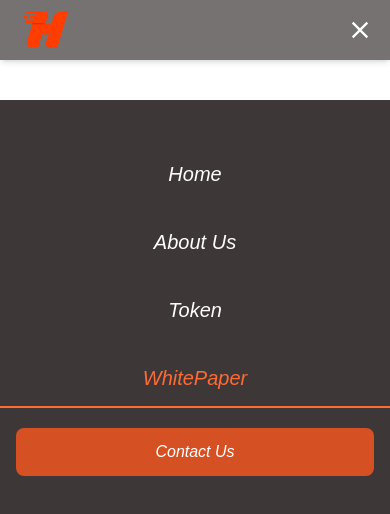
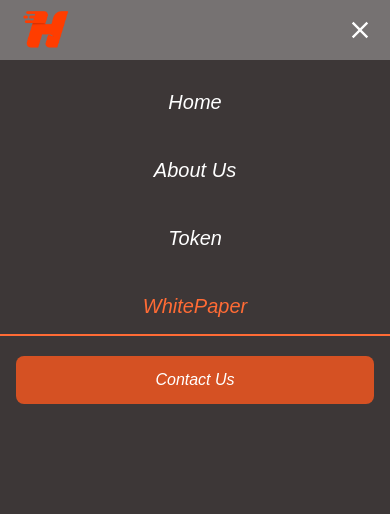
Before and after one commit to Souravhere/hflag, a Next.js app: page /whitepaper in a window 390 px wide. Both pictures are taken after a click on the button "Toggle menu". Shown: the top 514 px of the page. Built offline with nearby package versions, Linux system fonts and the light colour scheme.

Commit message:
few alignment bugs are fixed for responsive header

```diff
--- a/src/components/Header.tsx
+++ b/src/components/Header.tsx
@@ -95,14 +95,14 @@ export default function Header() {
           <AnimatePresence>
             {isMenuOpen && (
               <motion.nav
-                className="md:hidden bg-[#3D3737] py-4 fixed top-[100px] left-0 w-full h-[calc(100vh-100px)] flex flex-col"
+                className="md:hidden bg-[#3D3737] py-4 fixed top-[60px] left-0 w-full h-screen flex flex-col"
                 initial={{ x: "-100%", opacity: 0 }}
                 animate={{ x: 0, opacity: 1 }}
                 exit={{ x: "-100%", opacity: 0 }}
                 transition={{ type: "spring", stiffness: 300, damping: 30 }}
               >
                 <motion.div
-                  className="flex flex-col space-y-4 mt-8"
+                  className="flex flex-col space-y-4"
                   initial="closed"
                   animate="open"
                   variants={{
```
